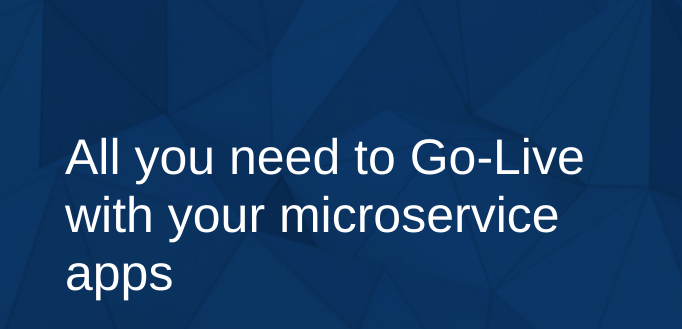
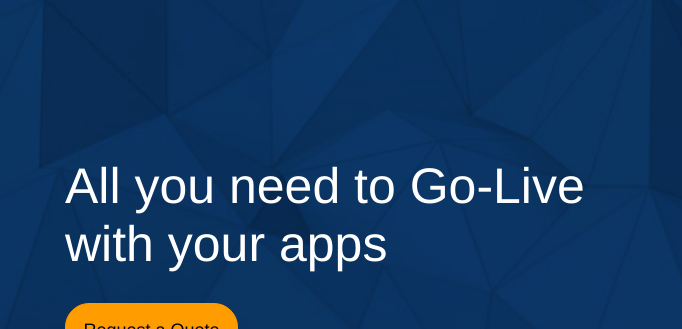
Before and after one commit to deepakbonda4/ForkmeonHub, a plain HTML site: page index.html in a window 1280 px wide. Shown: the part 138-467 px from the top of the page, 0-682 px from the left. Drawn offline with Linux system fonts and the light colour scheme; files whose address does not match are found by name.

Commit message:
Update index.html
update

```diff
--- a/index.html
+++ b/index.html
@@ -95,7 +95,7 @@
                    <div class="banner-text">
                         <h1 class="main-text mb-30">
                          All you need to Go-Live
-                         with your microservice apps
+                         with your apps
                         </h1>
                         <button  data-toggle="modal" data-target=".bd-example-modal-lg" data-ripple-color="dark" class="btn btn-round  btn-lg btn-orange">
                          Request a Quote
```
